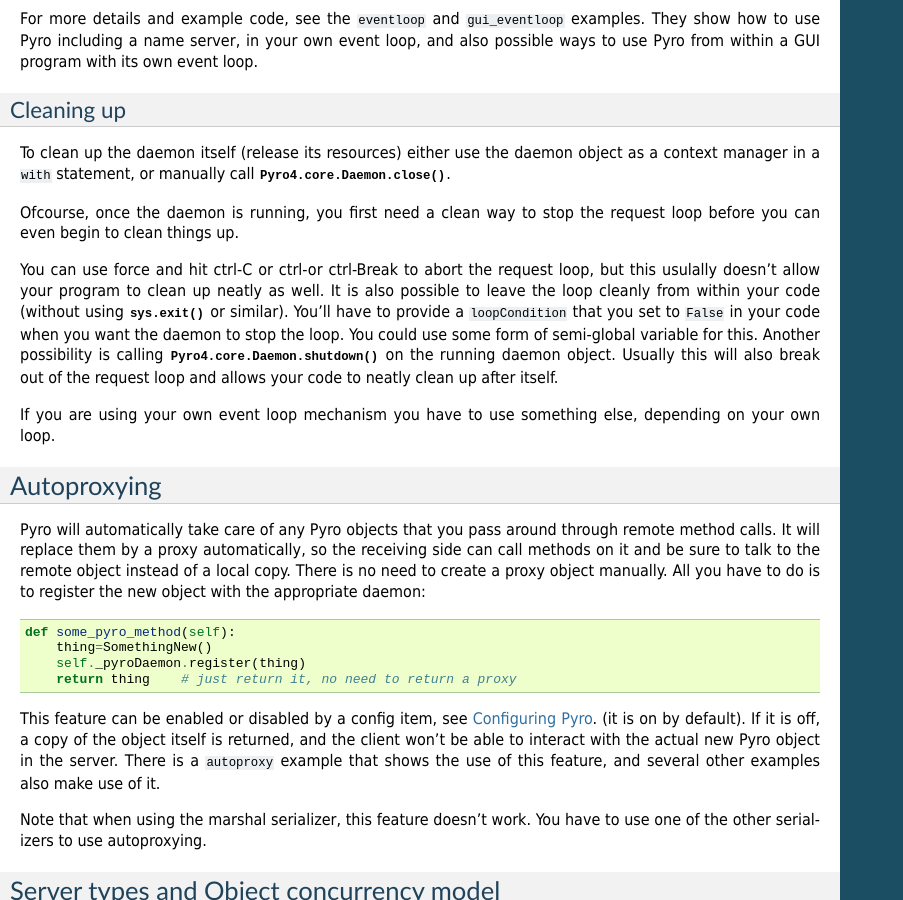
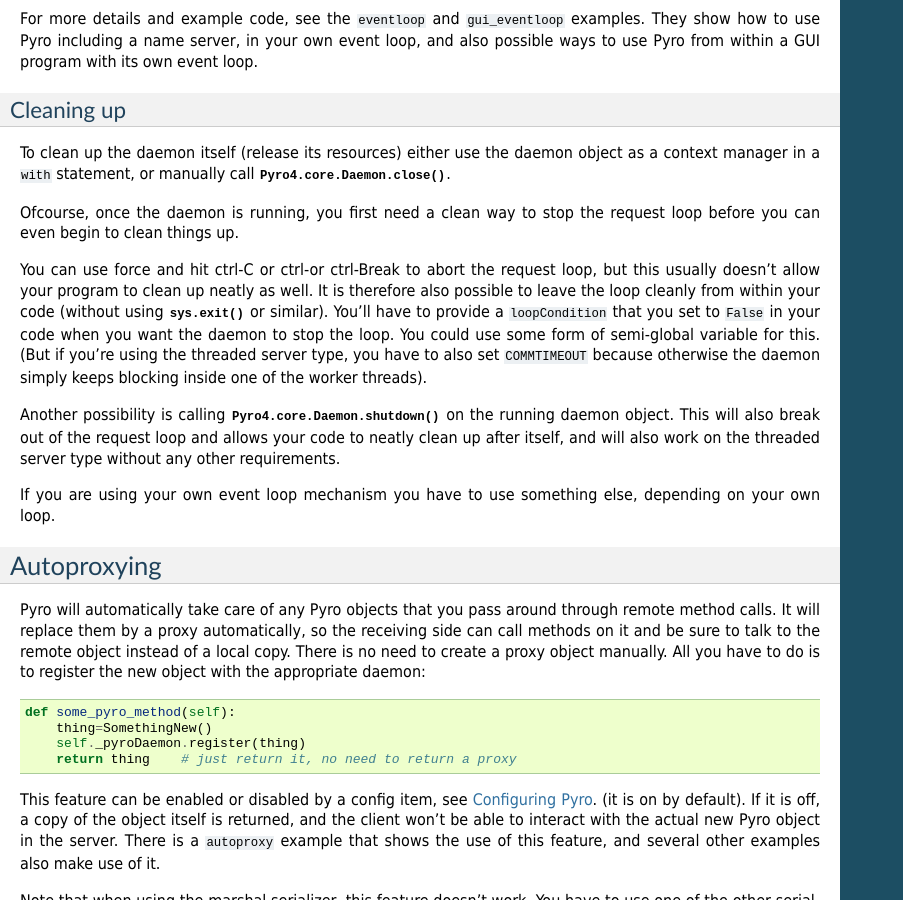
Before and after one commit to irmen/Pyro4, a Sphinx documentation site: the page built from docs/source/servercode.rst, in a window 1280 px wide and 900 px high, scrolled down 6820 px. Shown: the whole window, without its empty margins (0-903 px from the left). Built offline with Sphinx 7.4.7, drawn with Linux system fonts in a browser that asks for light colours; the version number could not be read and is left out.

Commit message:
daemon.shutdown is done in a thread to avoid unneeded ConnectionLostError in proxy when calling this

```diff
--- a/docs/source/changelog.rst
+++ b/docs/source/changelog.rst
@@ -22,6 +22,7 @@
 - fixed the way the tracebacks are handled with the @callback decorator. They will now be logged as a warning (not printed) in both server types
 - setup script now generates a bunch of console commands such as 'pyro4-ns' (previously you had to type 'python -m Pyro4.naming' etc.)
 - made logger category names of the two socket servers consistent
+- improved the clean shutdown mechanism of the daemon
 - pep8'ified most of the source code
 - documentation improvements
 
--- a/docs/source/servercode.rst
+++ b/docs/source/servercode.rst
@@ -424,12 +424,16 @@
 you can even begin to clean things up.
 
 You can use force and hit ctrl-C or ctrl-\ or ctrl-Break to abort the request loop, but
-this usulally doesn't allow your program to clean up neatly as well.
-It is also possible to leave the loop cleanly from within your code (without using :py:meth:`sys.exit` or similar).
+this usually doesn't allow your program to clean up neatly as well.
+It is therefore also possible to leave the loop cleanly from within your code (without using :py:meth:`sys.exit` or similar).
 You'll have to provide a ``loopCondition`` that you set to ``False`` in your code when you want
 the daemon to stop the loop. You could use some form of semi-global variable for this.
+(But if you're using the threaded server type, you have to also set ``COMMTIMEOUT`` because otherwise
+the daemon simply keeps blocking inside one of the worker threads).
+
 Another possibility is calling  :py:meth:`Pyro4.core.Daemon.shutdown` on the running daemon object.
-Usually this will also break out of the request loop and allows your code to neatly clean up after itself.
+This will also break out of the request loop and allows your code to neatly clean up after itself,
+and will also work on the threaded server type without any other requirements.
 
 If you are using your own event loop mechanism you have to use something else, depending on your own loop.
 
```
Also changed, not shown: 1 other file.
